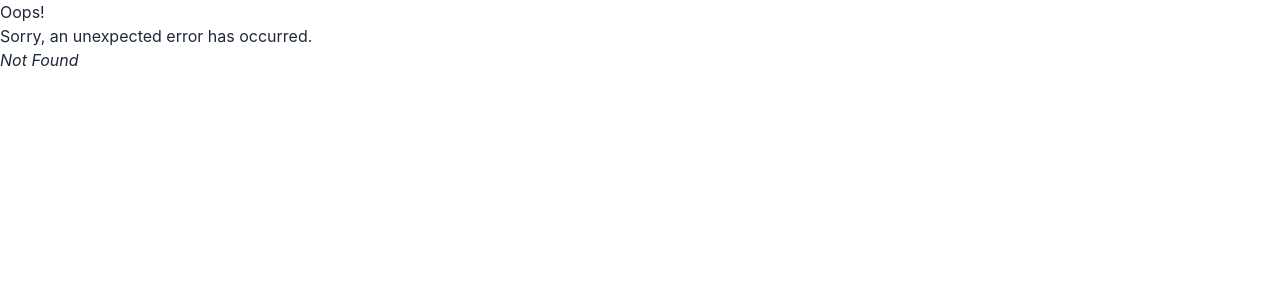
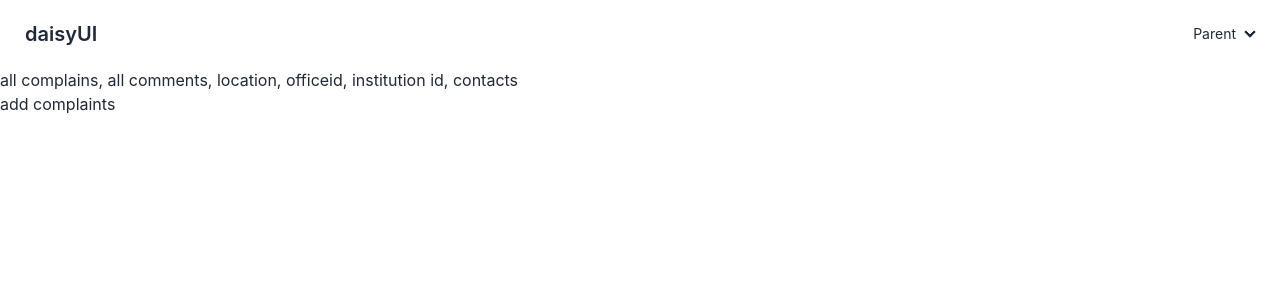
Before and after one commit to NikolayLazarov/HackTUES10, a React (Create React App) app in the folder front-end/: page /location-info-id in a window 1280 px wide. Before the commit this address had no page. Shown: the top 300 px of the page. Built offline with nearby package versions, Linux system fonts and the light colour scheme.

Commit message:
Add LocationPage

```diff
--- a/front-end/src/App.js
+++ b/front-end/src/App.js
@@ -6,6 +6,7 @@ import ComplaintPage from './pages/ComplaintPage';
 import ComplaintLocationPage from './pages/ComplaintLocationPage';
 import ComplaintFormPage from './pages/ComplaintFormPage';
 import InstitutionPage from './pages/InstitutionPage';
+import LocationPage from './pages/LocationPage';
 
 const router = createBrowserRouter([
   {
@@ -28,6 +29,10 @@ const router = createBrowserRouter([
     path: "/institution-page",
     element: <InstitutionPage />,
     errorElement: <ErrorPage />
+  },{
+    path:"/location-info-id",
+    element: <LocationPage /> ,
+    errorElement: <ErrorPage/>
   }
 ]);
 
--- a/front-end/src/pages/InstitutionPage.jsx
+++ b/front-end/src/pages/InstitutionPage.jsx
@@ -19,7 +19,7 @@ const InstitutionPage = () => {
 
     const renderedLocations = listLocations.map(location =>
         <li className='flex' key={location.locationId}>
-            <a href='/complaint-form' className='btn btn-neutral btn-wide
+            <a href='/location-info-id' className='btn btn-neutral btn-wide
 '>{location.locationName} </a>
 
         </li>
--- /dev/null
+++ b/front-end/src/pages/LocationPage.jsx
@@ -0,0 +1,18 @@
+import React from 'react'
+import Navbar from '../components/Navbar/Nabvar'
+import Map from '../components/Map/Map'
+const LocationPage = () => {
+  return (
+    <>
+        <Navbar />
+
+        <p>all complains, all comments, location, officeid, institution id, contacts</p>
+
+        {/* <Map /> */}
+
+        <button> add complaints</button>
+    </>
+  )
+}
+
+export default LocationPage
```
